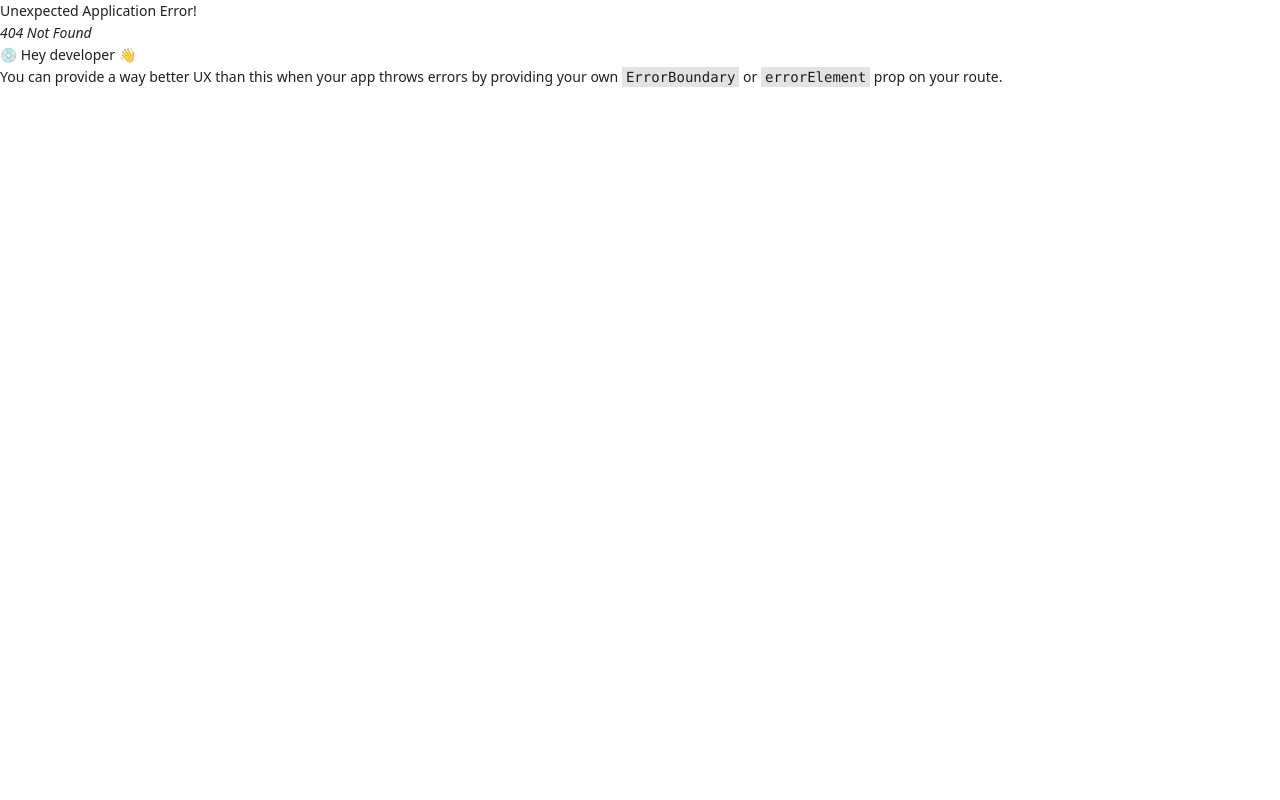
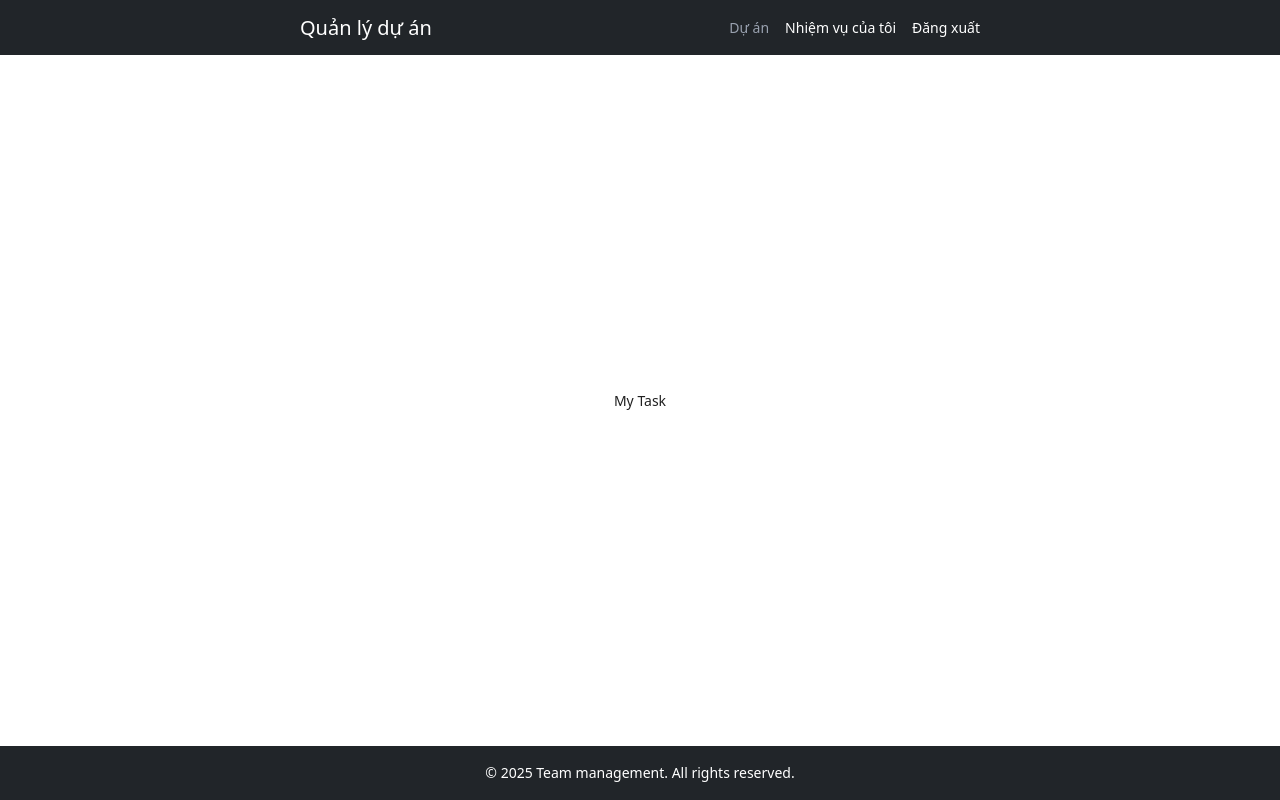
Before and after one commit to HigaWateru/NguyenManhHung_react_Project, a React (Vite) app in the folder client/: page /mytask in a window 1280 px wide. Before the commit this address had no page. Built offline with nearby package versions, Linux system fonts and the light colour scheme.

Commit message:
update add project 10/07/25

```diff
--- a/client/src/apis/auth.api.ts
+++ b/client/src/apis/auth.api.ts
@@ -89,6 +89,14 @@ export const addProject = createAsyncThunk<IProject, { name: string; image: stri
     }
 })
 
+export const uploadImg = async(file: File): Promise<string> => {
+    const formData = new FormData()
+    formData.append("file", file)
+    formData.append("upload_preset", "re_upload")
+    const response = await axios.post("https://api.cloudinary.com/v1_1/dxkw3nupk/image/upload",formData)
+    return response.data.secure_url
+}
+
 export const deleteProject = createAsyncThunk("project/delete",async (id: number, { rejectWithValue }) => {
     try {
         const userID = localStorage.getItem("currentUser")
--- a/client/src/components/Header.tsx
+++ b/client/src/components/Header.tsx
@@ -2,22 +2,29 @@ import { logout } from '@/redux/slices/account.slice'
 import { type AppDispatch } from '@/redux/store'
 import React from 'react'
 import { useDispatch } from 'react-redux'
-import { useNavigate } from 'react-router-dom'
+import { useLocation, useNavigate } from 'react-router-dom'
 
 export default function Header() {
     const navigate = useNavigate()
+    const location = useLocation()
     const dispatch = useDispatch<AppDispatch>()
+
+    const theme = React.useMemo(() => {
+        if (location.pathname.startsWith('/mytask')) return 'mytask'
+        return 'projects'
+    }, [location.pathname])
+
     return (
         <header className="bg-[#212529] text-white flex justify-between items-center px-[300px] py-3">
             <h3 className="text-[20px]">Quản lý dự án</h3>
             <div className="flex gap-4 text-[14px]">
-                <span onClick={() => navigate('/projects')} className="cursor-pointer">Dự án</span>
-                <span className="text-gray-400">Nhiệm vụ của tôi</span>
+                <span onClick={() => navigate('/projects')} className={theme === 'projects' ? 'cursor-pointer text-white' : 'cursor-pointer text-gray-400'}>Dự án</span>
+                <span onClick={() => navigate('/mytask')} className={theme === 'mytask' ? 'cursor-pointer text-white' : 'cursor-pointer text-gray-400'}>Nhiệm vụ của tôi</span>
                 <span onClick={() => {
                     localStorage.removeItem('currentUser')
                     dispatch(logout())
                     navigate('/login')
-                }} className="cursor-pointer">Đăng xuất</span>
+                }}className="cursor-pointer">Đăng xuất</span>
             </div>
         </header>
     )
--- a/client/src/components/ProjectIntroduce.tsx
+++ b/client/src/components/ProjectIntroduce.tsx
@@ -20,7 +20,7 @@ export default function ProjectIntroduce() {
   }, [dispatch])
     return (
         <div className='flex justify-between'>
-            <div className='max-w-[700px]'>
+            <div className='max-w-[650px]'>
                 <h2 className='font-semibold text-2xl mb-6'>{projectTodo?.name}</h2>
                 <div className='flex gap-6'>
                     <img className='w-[200px]' src={projectTodo?.image} alt="Thương mại điện tử" />
--- /dev/null
+++ b/client/src/pages/projectManager/MyTask.tsx
@@ -0,0 +1,13 @@
+import Footer from '@/components/Footer'
+import Header from '@/components/Header'
+import React from 'react'
+
+export default function MyTask() {
+    return (
+        <div className="h-[100vh] w-[100vw] flex flex-col justify-between">
+            <Header/>
+            <main className="p-10 flex flex-col items-center gap-6 overflow-auto">My Task</main>
+            <Footer/>
+        </div>
+    )
+}
--- a/client/src/pages/projectManager/ProjectDetail.tsx
+++ b/client/src/pages/projectManager/ProjectDetail.tsx
@@ -35,7 +35,7 @@ export default function ProjectDetail() {
     dispatch(fetchTodo(Number(id)))
   }, [dispatch])
 
-  return <div className="h-[100vh] w-[100vw] flex flex-col justify-between  ">
+  return <div className="h-[100vh] w-[100vw] flex flex-col justify-between">
     <Header />
     <main className="p-10 flex flex-col items-center gap-6 overflow-auto">
       <div className="w-[1200px] text-[16px] flex flex-col gap-6">
--- a/client/src/pages/projectManager/ProjectList.tsx
+++ b/client/src/pages/projectManager/ProjectList.tsx
@@ -1,9 +1,9 @@
-import { addProject, deleteProject, fetchProject, updateProject } from "@/apis/auth.api";
+import { addProject, deleteProject, fetchProject, updateProject, uploadImg } from "@/apis/auth.api";
 import Footer from "@/components/Footer";
 import Header from "@/components/Header";
 import type { AppDispatch, RootState } from "@/redux/store";
 import type { IProject } from "@/utils/types";
-import { Modal, Pagination } from "antd";
+import { message, Modal, Pagination } from "antd";
 import React from "react";
 import { useDispatch, useSelector } from "react-redux";
 import { useNavigate } from "react-router-dom";
@@ -33,11 +33,10 @@ export default function ProjectList() {
 
   React.useEffect(() => {
     const timeout = setTimeout(() => {
-      dispatch(fetchProject({ page: 1, limit: 9, search }))
-      setCurrPage(1)
-    }, 400)
+      dispatch(fetchProject({ page: currPage, limit: 9, search }))
+    }, 200)
     return () => clearTimeout(timeout)
-  }, [search, dispatch])
+  }, [search, dispatch, currPage])
 
   return <div className="h-[100vh] w-[100vw] flex flex-col justify-between content-between ">
     <Header />
@@ -136,12 +135,22 @@ export default function ProjectList() {
     }}>
       <div className="flex flex-col gap-2">
         <label className="font-medium">Tên dự án</label>
-        <input value={formData.name} onChange={event => setFormData({...formData, name: event.target.value})} type="text" className="border border-gray-300 rounded-md p-3 outline-none" />
+        <input value={formData.name} onChange={event => setFormData({...formData, name: event.target.value})} type="text" className="border border-gray-300 rounded-md p-3 outline-none " />
         <p className="text-red-500 text-sm">{errorMol.name}</p>
       </div>
       <div className="flex flex-col gap-2">
-        <label className="font-medium">Hình ảnh dự án (Tạm thời để bằng đường link)</label>
-        <input value={formData.image} onChange={event => setFormData({...formData, image: event.target.value})} type="text" className="border border-gray-300 rounded-md p-3 outline-none" />
+        <label className="font-medium">Hình ảnh dự án</label>
+        <input onChange={async(event) => {
+          const file = event.target.files?.[0]
+          if(!file) return
+          try {
+            const imgUrl = await uploadImg(file)
+            setFormData({...formData, image: imgUrl})
+            message.success('Tải ảnh thành công')
+          } catch {
+            message.error('Lỗi tải ảnh lên Cloudinary')
+          }
+        }} type="file" accept="image/*" className="border border-gray-300 rounded-md p-3 outline-none cursor-pointer" />
         <p className="text-red-500 text-sm"></p>
       </div>
       <div className="flex flex-col gap-2">
--- a/client/src/routes/index.tsx
+++ b/client/src/routes/index.tsx
@@ -1,4 +1,5 @@
 import LazyLoad from "@/components/LazyLoad";
+import MyTask from "@/pages/projectManager/MyTask";
 import ProductDetail from "@/pages/projectManager/ProjectDetail";
 import ProjectList from "@/pages/projectManager/ProjectList";
 import React from "react";
@@ -23,6 +24,10 @@ const routers = createBrowserRouter([
   {
     path: "projects/:id",
     element: <LazyLoad children={<ProductDetail/>}/>,
+  },
+  {
+    path: "mytask",
+    element: <LazyLoad children={<MyTask/>}/>
   }
 ]);
 
```
Also changed, not shown: 1 other file (tests, documents, lock files or other folders).
